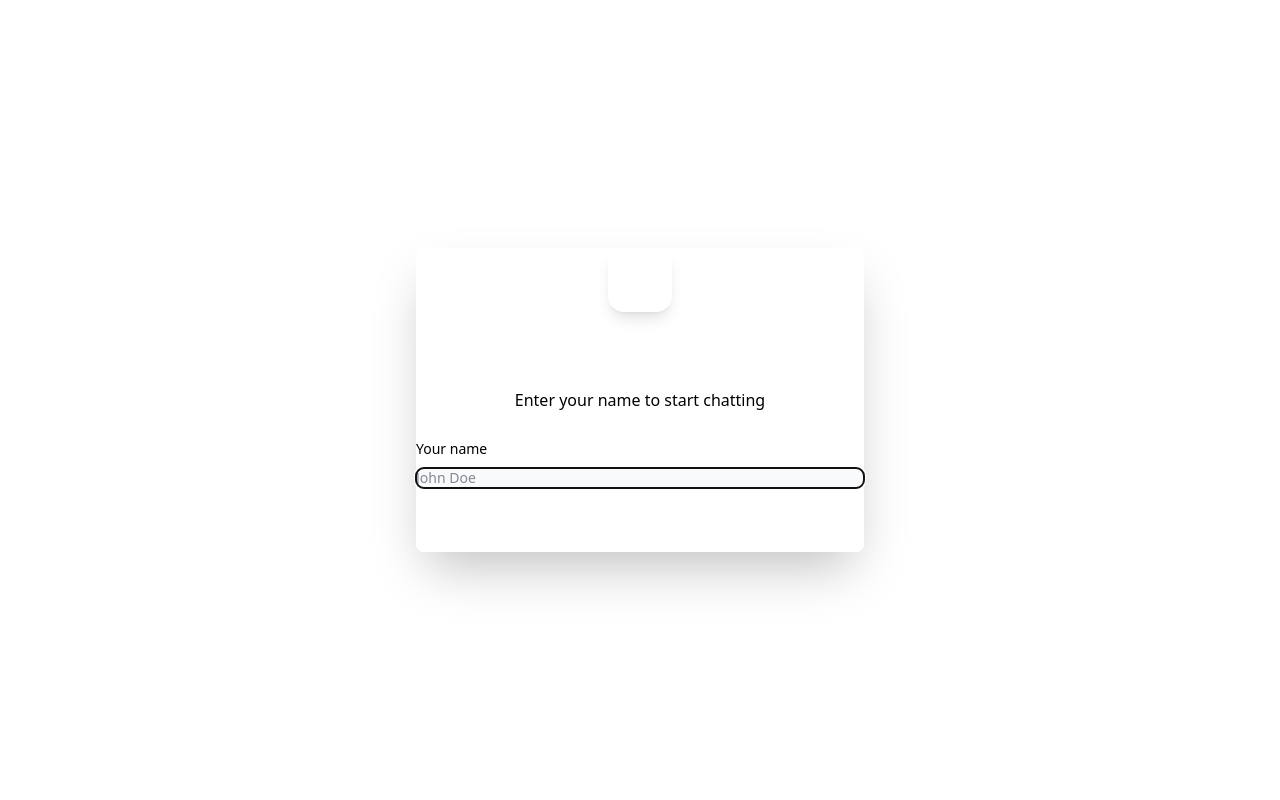
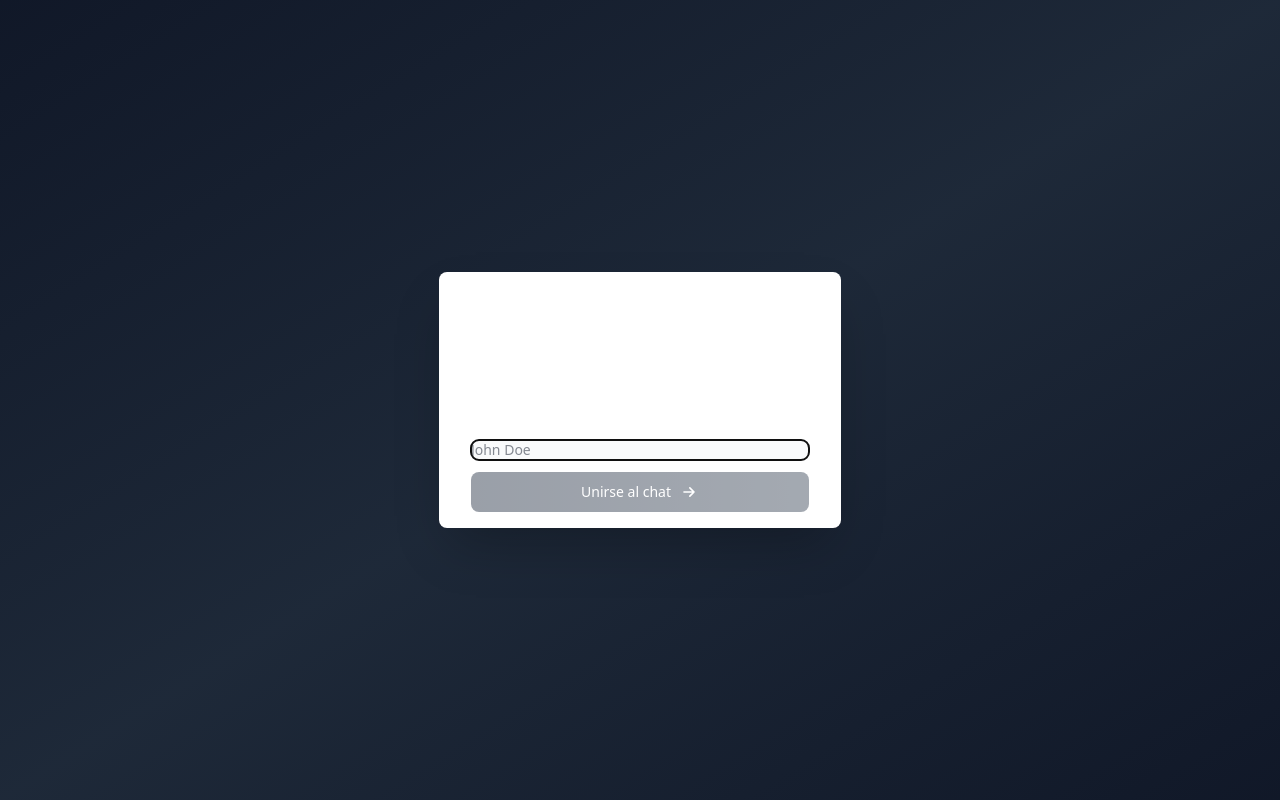
Before and after one commit to SK-ClaudioBustos/sistema-chat, a React app in the folder chat-frontend/: page / in a window 1280 px wide. Built offline with nearby package versions, Linux system fonts and the light colour scheme.

Commit message:
refactor: split LoginPage into multiple components

```diff
--- /dev/null
+++ b/chat-frontend/src/components/LoginPage/LoginButton.tsx
@@ -0,0 +1,36 @@
+import { Button } from "flowbite-react";
+
+export const LoginButton = ({
+  userName,
+  error,
+}: {
+  userName: string;
+  error: string;
+}) => {
+  return (
+    <Button
+      type="submit"
+      disabled={!userName.trim() || !!error}
+      className="bg-gradient-to-r from-gray-700 to-gray-600 disabled:opacity-50 disabled:cursor-not-allowed cursor-pointer"
+      aria-label="Join chat room"
+    >
+      <span className="flex items-center gap-2">
+        Unirse al chat
+        <svg
+          className="w-5 h-5"
+          fill="none"
+          viewBox="0 0 24 24"
+          stroke="currentColor"
+          aria-hidden="true"
+        >
+          <path
+            strokeLinecap="round"
+            strokeLinejoin="round"
+            strokeWidth={2}
+            d="M13 7l5 5m0 0l-5 5m5-5H6"
+          />
+        </svg>
+      </span>
+    </Button>
+  );
+};
--- /dev/null
+++ b/chat-frontend/src/components/LoginPage/LogoForm.tsx
@@ -0,0 +1,29 @@
+export const LogoForm = () => {
+  return (
+    <div>
+      <div className="flex justify-center">
+        <svg
+          className="w-10 h-10 text-white"
+          fill="none"
+          viewBox="0 0 24 24"
+          stroke="currentColor"
+          aria-hidden="true"
+        >
+          <path
+            strokeLinecap="round"
+            strokeLinejoin="round"
+            strokeWidth={2}
+            d="M8 12h.01M12 12h.01M16 12h.01M21 12c0 4.418-4.03 8-9 8a9.863 9.863 0 01-4.255-.949L3 20l1.395-3.72C3.512 15.042 3 13.574 3 12c0-4.418 4.03-8 9-8s9 3.582 9 8z"
+          />
+        </svg>
+      </div>
+
+      <div className="text-center text-white">
+        <h1 className="text-3xl font-bold mb-2">Bienvenido a Chat App</h1>
+        <p className="text-secondary-600 dark:text-secondary-300">
+          Ingresa tu nombre para empezar a chatear
+        </p>
+      </div>
+    </div>
+  );
+};
--- /dev/null
+++ b/chat-frontend/src/components/LoginPage/UsernameInput.tsx
@@ -0,0 +1,70 @@
+import { validateUsername } from "@/lib/functions";
+import { Label, TextInput } from "flowbite-react";
+import { Dispatch, SetStateAction } from "react";
+
+interface UsernameInputProps {
+  userName: string;
+  error: string;
+  setError: Dispatch<SetStateAction<string>>;
+  setUserName: Dispatch<SetStateAction<string>>;
+}
+
+export const UsernameInput = ({
+  error,
+  userName,
+  setUserName,
+  setError,
+}: UsernameInputProps) => {
+  const handleInputChange = (e: React.ChangeEvent<HTMLInputElement>) => {
+    const value = e.target.value;
+    setUserName(value);
+
+    if (value && !validateUsername(value)) {
+      setError("Solamente se permiten letras y espacios");
+    } else {
+      setError("");
+    }
+  };
+  return (
+    <div>
+      <div className="mb-2 block">
+        <Label htmlFor="userName" className="text-white font-medium">
+          Tu nombre
+        </Label>
+      </div>
+      <TextInput
+        id="userName"
+        type="text"
+        placeholder="John Doe"
+        value={userName}
+        onChange={handleInputChange}
+        required
+        autoFocus
+        color={error ? "failure" : undefined}
+        aria-invalid={!!error}
+        aria-describedby={error ? "username-error" : undefined}
+      />
+      {error && (
+        <p
+          id="username-error"
+          className="mt-2 text-sm text-red-600 dark:text-red-400 flex items-center gap-1"
+          role="alert"
+        >
+          <svg
+            className="w-4 h-4"
+            fill="currentColor"
+            viewBox="0 0 20 20"
+            aria-hidden="true"
+          >
+            <path
+              fillRule="evenodd"
+              d="M18 10a8 8 0 11-16 0 8 8 0 0116 0zm-7 4a1 1 0 11-2 0 1 1 0 012 0zm-1-9a1 1 0 00-1 1v4a1 1 0 102 0V6a1 1 0 00-1-1z"
+              clipRule="evenodd"
+            />
+          </svg>
+          {error}
+        </p>
+      )}
+    </div>
+  );
+};
--- /dev/null
+++ b/chat-frontend/src/lib/functions.ts
@@ -0,0 +1,8 @@
+export const sanitizeUsername = (name: string): string => {
+  return name.toLowerCase().replace(/\s+/g, "_");
+};
+
+export const validateUsername = (name: string): boolean => {
+  const regex = /^[a-zA-Z\s]+$/;
+  return regex.test(name);
+};
--- a/chat-frontend/src/pages/LoginPage.tsx
+++ b/chat-frontend/src/pages/LoginPage.tsx
@@ -1,45 +1,27 @@
-import { Button, Card, Label, TextInput } from "flowbite-react";
+import { LoginButton } from "@/components/LoginPage/LoginButton";
+import { LogoForm } from "@/components/LoginPage/LogoForm";
+import { UsernameInput } from "@/components/LoginPage/UsernameInput";
+import { sanitizeUsername, validateUsername } from "@/lib/functions";
+import { Card } from "flowbite-react";
 import React, { useState } from "react";
 import { useNavigate } from "react-router-dom";
 
 const LoginPage: React.FC = () => {
+  const navigate = useNavigate();
   const [userName, setUserName] = useState("");
   const [error, setError] = useState("");
-  const navigate = useNavigate();
-
-  const validateUsername = (name: string): boolean => {
-    // Only allow letters and spaces
-    const regex = /^[a-zA-Z\s]+$/;
-    return regex.test(name);
-  };
-
-  const sanitizeUsername = (name: string): string => {
-    // Convert to lowercase and replace spaces with underscores
-    return name.toLowerCase().replace(/\s+/g, "_");
-  };
-
-  const handleInputChange = (e: React.ChangeEvent<HTMLInputElement>) => {
-    const value = e.target.value;
-    setUserName(value);
-
-    if (value && !validateUsername(value)) {
-      setError("Only letters and spaces are allowed");
-    } else {
-      setError("");
-    }
-  };
 
   const handleSubmit = (e: React.FormEvent) => {
     e.preventDefault();
     const trimmedName = userName.trim();
 
     if (!trimmedName) {
-      setError("Please enter your name");
+      setError("Por favor ingrese su nombre de usuario");
       return;
     }
 
     if (!validateUsername(trimmedName)) {
-      setError("Only letters and spaces are allowed");
+      setError("Solamente se permiten letras y espacios");
       return;
     }
 
@@ -48,117 +30,21 @@ const LoginPage: React.FC = () => {
   };
 
   return (
-    <div className="min-h-screen flex items-center justify-center bg-gradient-to-br from-ocean-900 via-secondary-800 to-primary-900">
-      {/* Decorative background elements */}
-      <div className="absolute inset-0 overflow-hidden pointer-events-none">
-        <div className="absolute top-20 left-10 w-72 h-72 bg-primary-500/10 rounded-full blur-3xl"></div>
-        <div className="absolute bottom-20 right-10 w-96 h-96 bg-info-500/10 rounded-full blur-3xl"></div>
-      </div>
-
-      <Card className="w-full max-w-md relative z-10 shadow-2xl border-primary-700/50 bg-white/95 dark:bg-secondary-900/95 backdrop-blur-sm">
+    <div className="min-h-screen flex items-center justify-center bg-gradient-to-br from-gray-900 via-gray-800 to-gray-900">
+      <Card className="px-8 shadow-2xl backdrop-blur-sm">
         <form
           onSubmit={handleSubmit}
-          className="flex flex-col gap-6"
-          aria-label="Login form"
+          className="flex flex-col gap-3 py-4"
+          aria-label="Formulario de inicio de sesión"
         >
-          {/* Logo/Icon */}
-          <div className="flex justify-center mb-2">
-            <div className="w-16 h-16 bg-gradient-to-br from-primary-500 to-info-500 rounded-2xl flex items-center justify-center shadow-lg">
-              <svg
-                className="w-10 h-10 text-white"
-                fill="none"
-                viewBox="0 0 24 24"
-                stroke="currentColor"
-                aria-hidden="true"
-              >
-                <path
-                  strokeLinecap="round"
-                  strokeLinejoin="round"
-                  strokeWidth={2}
-                  d="M8 12h.01M12 12h.01M16 12h.01M21 12c0 4.418-4.03 8-9 8a9.863 9.863 0 01-4.255-.949L3 20l1.395-3.72C3.512 15.042 3 13.574 3 12c0-4.418 4.03-8 9-8s9 3.582 9 8z"
-                />
-              </svg>
-            </div>
-          </div>
-
-          <div className="text-center">
-            <h1 className="text-3xl font-bold bg-gradient-to-r from-primary-600 to-ocean-600 bg-clip-text text-transparent mb-2">
-              Welcome to Chat App
-            </h1>
-            <p className="text-secondary-600 dark:text-secondary-300">
-              Enter your name to start chatting
-            </p>
-          </div>
-
-          <div>
-            <div className="mb-2 block">
-              <Label
-                htmlFor="userName"
-                className="text-secondary-700 dark:text-secondary-200 font-medium"
-              >
-                Your name
-              </Label>
-            </div>
-            <TextInput
-              id="userName"
-              type="text"
-              placeholder="John Doe"
-              value={userName}
-              onChange={handleInputChange}
-              required
-              autoFocus
-              color={error ? "failure" : undefined}
-              className="focus:ring-primary-500 focus:border-primary-500"
-              aria-invalid={!!error}
-              aria-describedby={error ? "username-error" : undefined}
-            />
-            {error && (
-              <p
-                id="username-error"
-                className="mt-2 text-sm text-red-600 dark:text-red-400 flex items-center gap-1"
-                role="alert"
-              >
-                <svg
-                  className="w-4 h-4"
-                  fill="currentColor"
-                  viewBox="0 0 20 20"
-                  aria-hidden="true"
-                >
-                  <path
-                    fillRule="evenodd"
-                    d="M18 10a8 8 0 11-16 0 8 8 0 0116 0zm-7 4a1 1 0 11-2 0 1 1 0 012 0zm-1-9a1 1 0 00-1 1v4a1 1 0 102 0V6a1 1 0 00-1-1z"
-                    clipRule="evenodd"
-                  />
-                </svg>
-                {error}
-              </p>
-            )}
-          </div>
-
-          <Button
-            type="submit"
-            disabled={!userName.trim() || !!error}
-            className="bg-gradient-to-r from-primary-600 to-ocean-600 hover:from-primary-700 hover:to-ocean-700 focus:ring-4 focus:ring-primary-300 disabled:opacity-50 disabled:cursor-not-allowed transition-all duration-200"
-            aria-label="Join chat room"
-          >
-            <span className="flex items-center gap-2">
-              Join Chat
-              <svg
-                className="w-5 h-5"
-                fill="none"
-                viewBox="0 0 24 24"
-                stroke="currentColor"
-                aria-hidden="true"
-              >
-                <path
-                  strokeLinecap="round"
-                  strokeLinejoin="round"
-                  strokeWidth={2}
-                  d="M13 7l5 5m0 0l-5 5m5-5H6"
-                />
-              </svg>
-            </span>
-          </Button>
+          <LogoForm />
+          <UsernameInput
+            error={error}
+            userName={userName}
+            setError={setError}
+            setUserName={setUserName}
+          />
+          <LoginButton error={error} userName={userName} />
         </form>
       </Card>
     </div>
```
